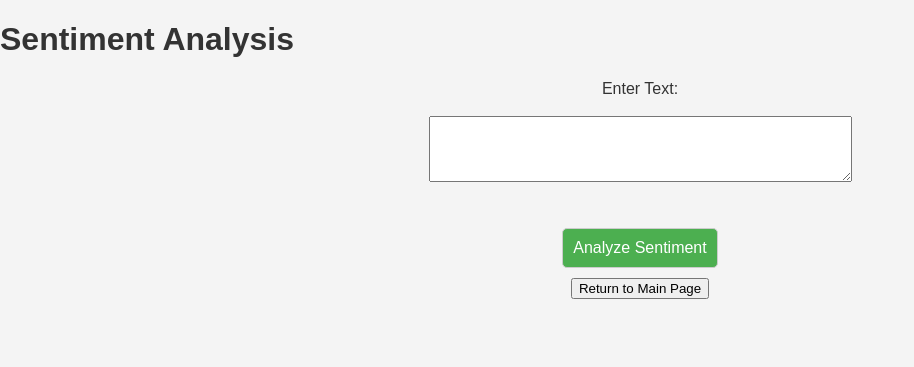
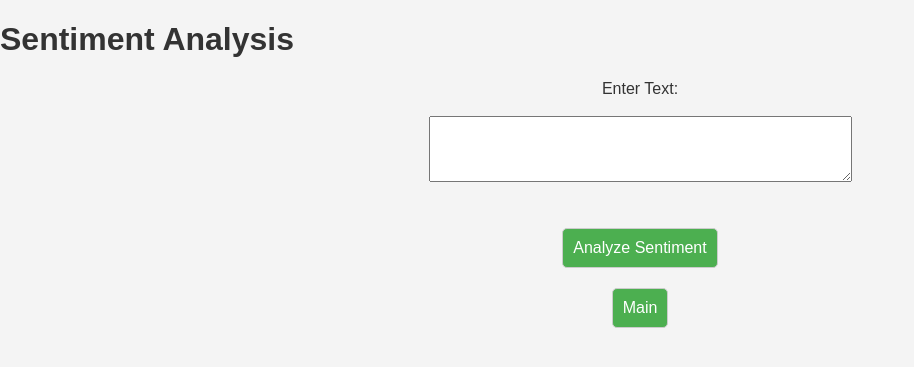
Before and after one commit to SDW1222/financial-genai-web3, a Flask app: page /sentiment in a window 1280 px wide. Shown: the top 367 px of the page, without its empty margins (0-914 px from the left). Run offline with Flask 3, Linux system fonts and the light colour scheme.

Commit message:
Update sentiment.html

```diff
--- a/templates/sentiment.html
+++ b/templates/sentiment.html
@@ -69,7 +69,7 @@
         <label for="text">Enter Text:</label><br>
         <textarea id="text" name="text" rows="4" cols="50"></textarea><br><br>
         <input type="submit" value="Analyze Sentiment">
-        <button onclick="window.location.href='main.html'">Return to Main Page</button>
+        <input type="submit" value="Main" aria-label="Go to main page">
     </form>
 </body>
 </html>
```
